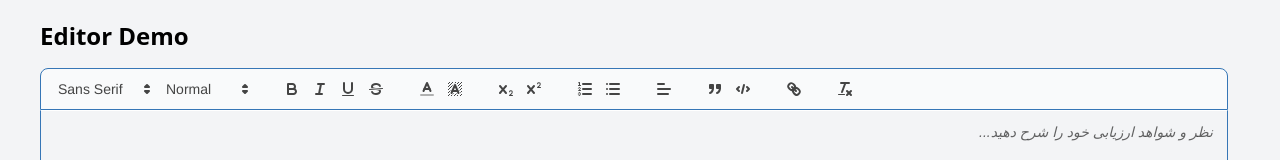
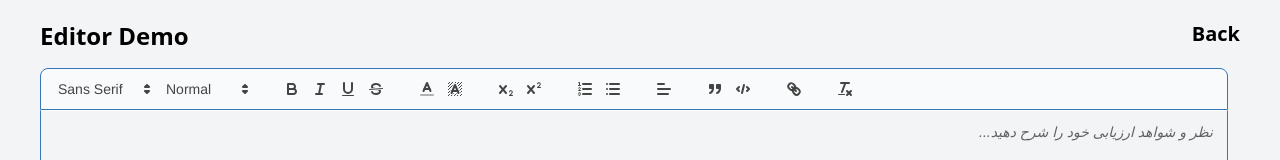
Before and after one commit to zahraRostami1999/zahra-next-pack, a Next.js app: page /demo/editor in a window 1280 px wide. Shown: the top 160 px of the page. Built offline with nearby package versions, Linux system fonts and the light colour scheme.

Commit message:
04-07-30-Add back button to editor

```diff
--- a/pages/demo/editor/index.jsx
+++ b/pages/demo/editor/index.jsx
@@ -1,5 +1,6 @@
 import { useRef, useEffect } from 'react';
 import Editor from '@/components/editor/Editor';
+import Link from 'next/link';
 
 function IndexPage() {
     const editorRef = useRef();
@@ -13,7 +14,12 @@ function IndexPage() {
     return (
         <div>
             <div className="flex flex-col w-full justify-center bg-gray-100 px-10 py-5">
-                <h1 className="text-2xl font-bold mb-4">Editor Demo</h1>
+                <div className="flex justify-between">
+                    <h1 className="text-2xl font-bold mb-4">Editor Demo</h1>
+                    <Link href="/" className="text-xl font-bold mb-4">
+                        Back
+                    </Link>
+                </div>
                 <Editor ref={editorRef} />
             </div>
         </div>
```
